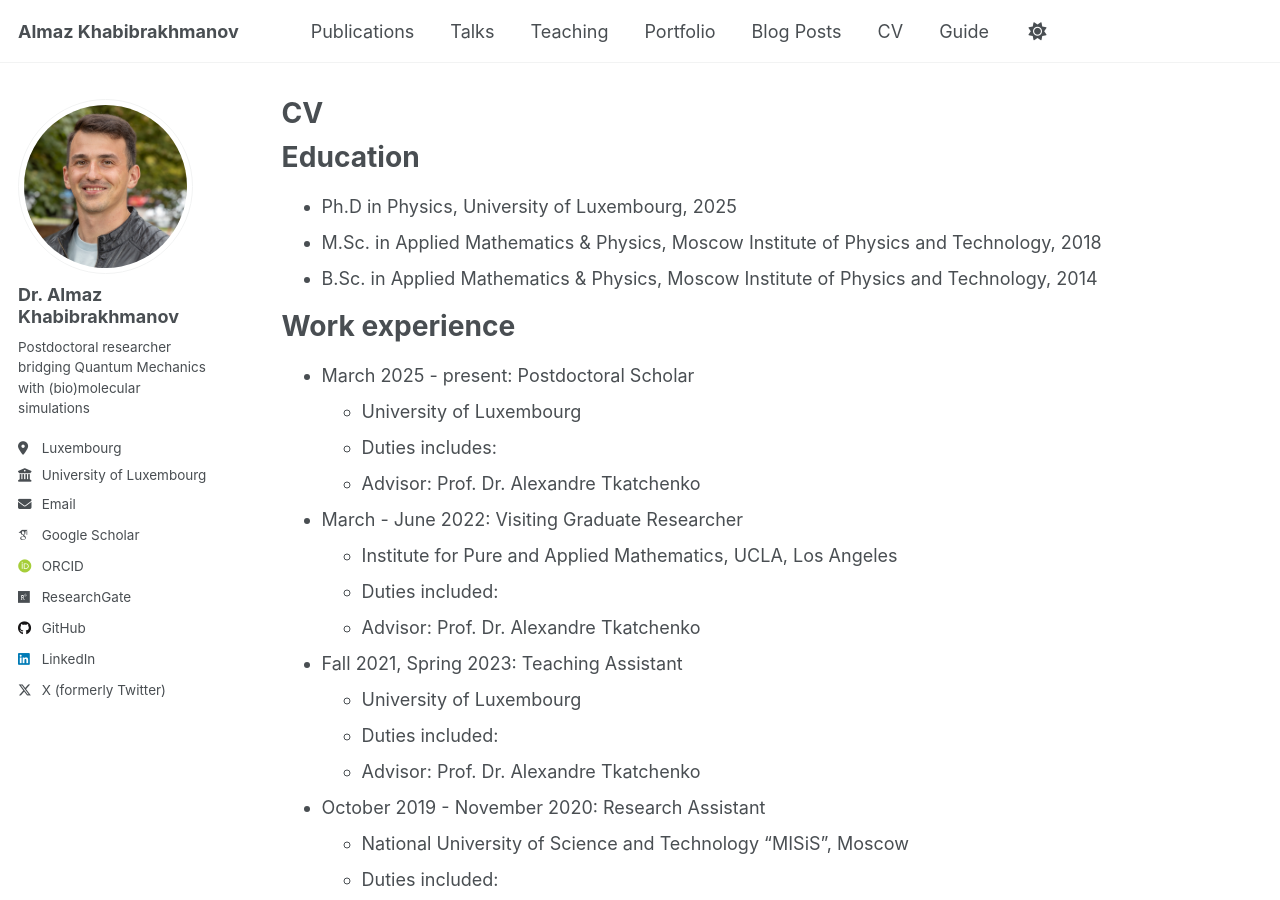
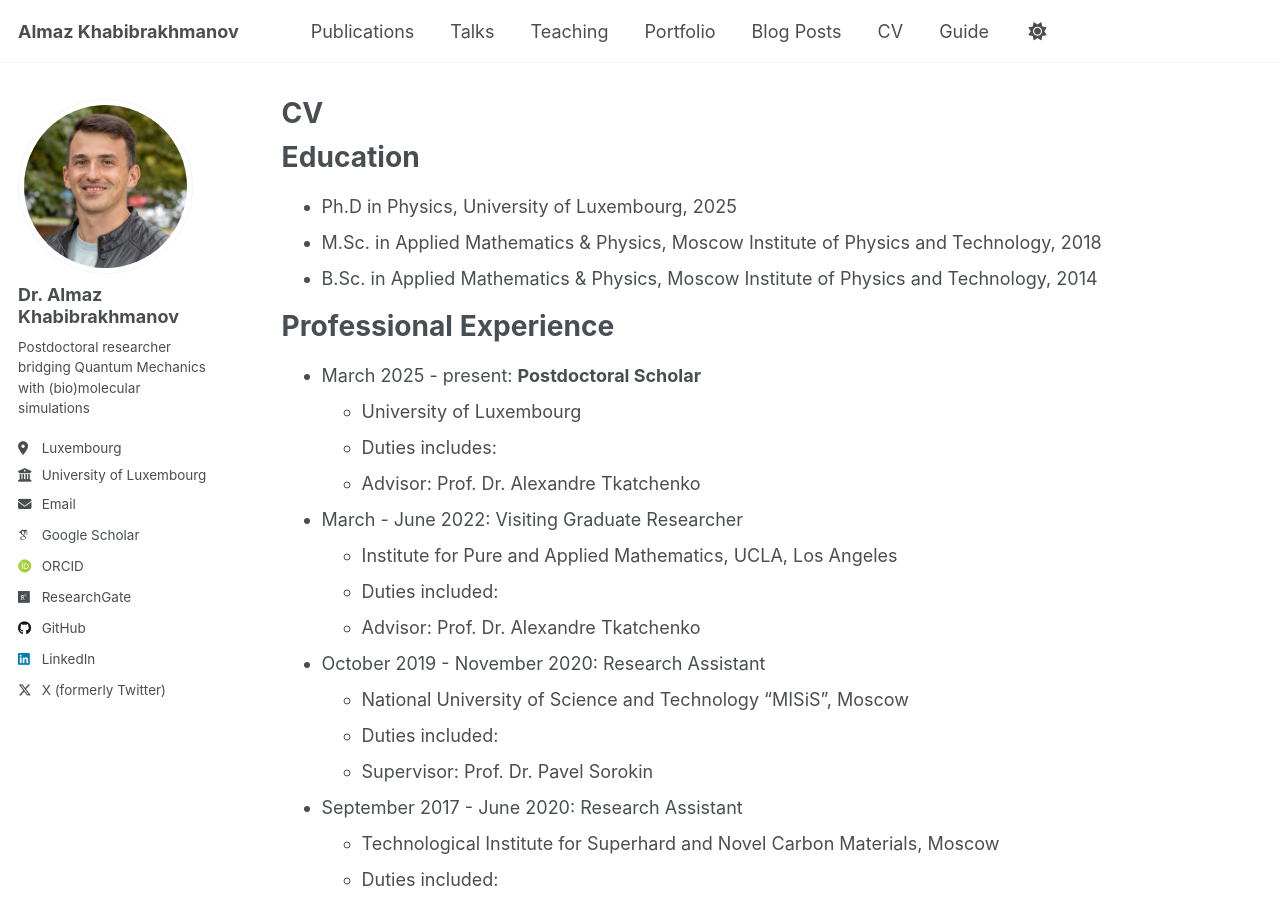
Before and after one commit to almaz-khabibrakhmanov/almaz-khabibrakhmanov.github.io, a Jekyll site: the page built from _pages/cv.md, in a window 1280 px wide and 900 px high. Built offline with Jekyll 4.4.1, drawn with Linux system fonts in a browser that asks for light colours; some web fonts are replaced; a script that is not in the unit is left out.

Commit message:
Update cv.md

```diff
--- a/_pages/cv.md
+++ b/_pages/cv.md
@@ -15,20 +15,15 @@ Education
 * M.Sc. in Applied Mathematics & Physics, Moscow Institute of Physics and Technology, 2018
 * B.Sc. in Applied Mathematics & Physics, Moscow Institute of Physics and Technology, 2014
 
-Work experience
+Professional Experience
 ======
-* March 2025 - present: Postdoctoral Scholar
+* March 2025 - present: <b>Postdoctoral Scholar</b>
   * University of Luxembourg
   * Duties includes:
   * Advisor: Prof. Dr. Alexandre Tkatchenko
 
 * March - June 2022: Visiting Graduate Researcher
   * Institute for Pure and Applied Mathematics, UCLA, Los Angeles
-  * Duties included:
-  * Advisor: Prof. Dr. Alexandre Tkatchenko
-
-* Fall 2021, Spring 2023: Teaching Assistant
-  * University of Luxembourg
   * Duties included:
   * Advisor: Prof. Dr. Alexandre Tkatchenko
 
```
